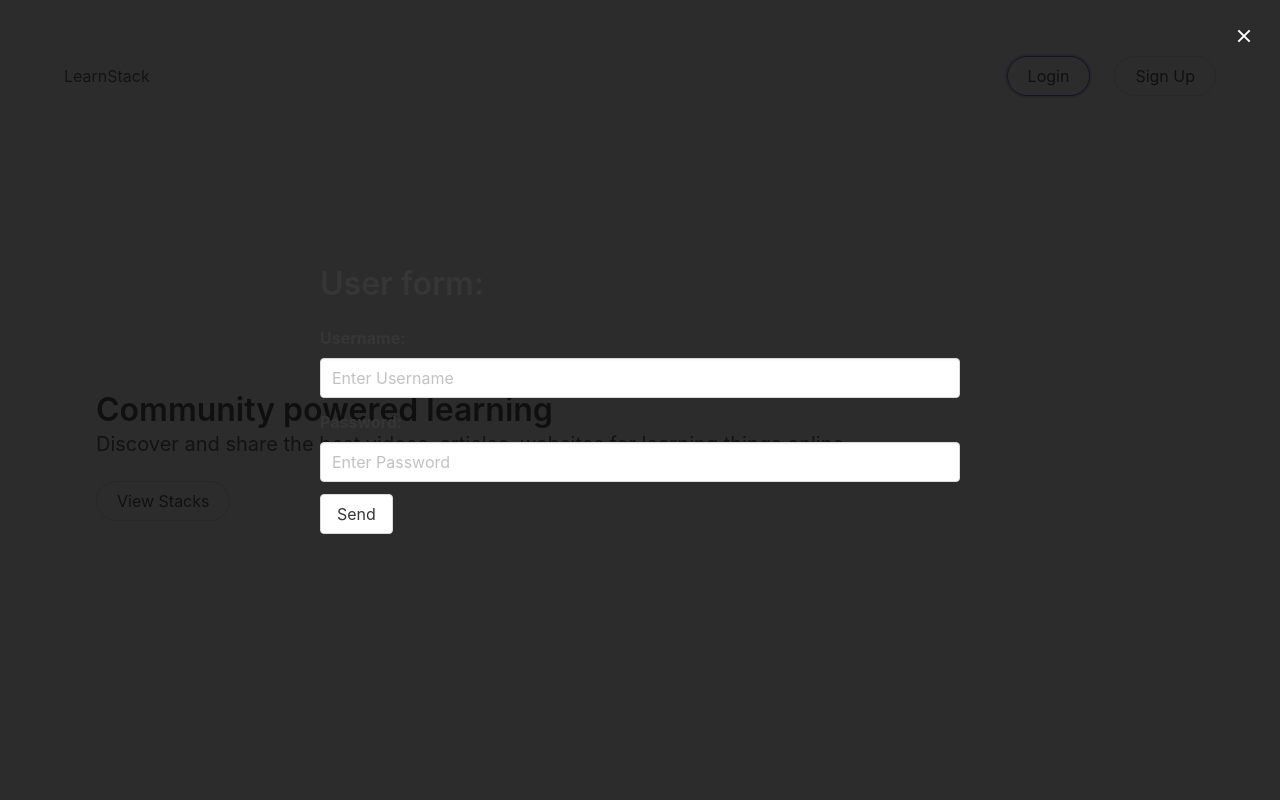
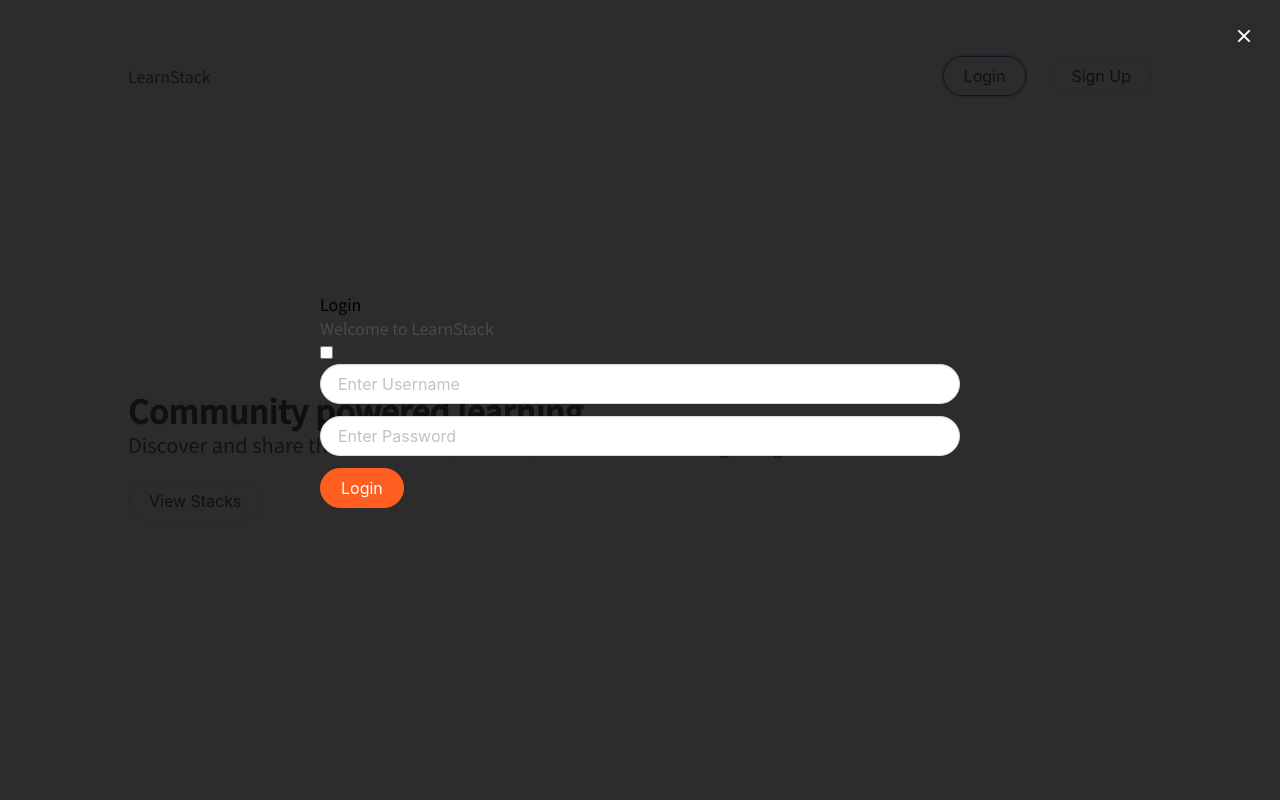
Before and after one commit to m15e/learnstack-react-frontend, a React (Create React App) app: page / in a window 1280 px wide. Both pictures are taken after a click on the button "Login". Built offline with nearby package versions, Linux system fonts and the light colour scheme.

Commit message:
ADD modal text changes depending on login/signup

```diff
--- a/src/App.css
+++ b/src/App.css
@@ -1,13 +1,18 @@
+body {
+  font-family: "Noto Sans JP", sans-serif; }
+
 .hero-head {
-  padding-top: 3rem;
-}
+  padding-top: 3rem; }
 
 .container {
-  max-width: 1152px;
-}
+  max-width: 1024px; }
 
-#newUser {
-  display: none;
-}
+.form-type {
+  color: #000; }
+
+.orange-white {
+  background-color: #ff5e21;
+  color: #fff;
+  border-color: #ff5e21; }
 
 /*# sourceMappingURL=App.css.map */
--- a/src/App.scss
+++ b/src/App.scss
@@ -1,3 +1,9 @@
+$orange: #ff5e21;
+
+body {
+  font-family: "Noto Sans JP", sans-serif; // 300 light, 400 regular, 500 medium
+}
+
 .hero-head {
   padding-top: 3rem;
 }
@@ -5,3 +11,17 @@
 .container {
   max-width: 1024px;
 }
+
+// #newUser {
+//   display: none;
+// }
+
+.form-type {
+  color: #000;
+}
+
+.orange-white {
+  background-color: $orange;
+  color: #fff;
+  border-color: $orange;
+}
--- a/src/components/HomePage.js
+++ b/src/components/HomePage.js
@@ -6,10 +6,13 @@
 
 const HomePage = props => {
   const userModal = document.querySelector('#userModal');
+  const setType = document.querySelectorAll('.set-form-type');
+  const [activeModal, setActiveModal] = useState(false);
+  const closeModal = () => setActiveModal(false);
 
-  const [activeModal, setActiveModal] = useState(false);
-
-  const closeModal = () => setActiveModal(false);
+  const changeModalText = text => {
+    [...setType].map(tag => tag.innerHTML = text );
+  };
 
   const setModal = newUser => {
     const userCheckBox = document.querySelector('#newUser');
@@ -18,9 +21,11 @@
     if (newUser) {
       userCheckBox.checked = true;
       setActiveModal(true);
+      changeModalText('Sign Up');
     } else {
       userCheckBox.checked = false;
       setActiveModal(true);
+      changeModalText('Login');
     };
 
   };
--- a/src/components/UsersForm.js
+++ b/src/components/UsersForm.js
@@ -1,4 +1,4 @@
-import React, { useState } from 'react';
+import React, { useState, useEffect } from 'react';
 import { connect } from 'react-redux';
 import { createUser, loginUser } from '../actions';
 
@@ -6,11 +6,7 @@
   const { createUser, loginUser } = props;
 
   const [state, setState] = useState({});
-  const [isSignUp, setIsSignUp] = useState(false);
-
-  const onCheck = e => {
-    setIsSignUp(e.target.checked);
-  };
+  const newUser = document.querySelector('#newUser');//.value;
 
   const onChange = e => {
     setState({
@@ -22,14 +18,14 @@
   const handleSubmit = e => {
     e.preventDefault();
 
-    console.log(isSignUp);
+    console.log(newUser.checked);
 
     const user = {
       username: state.username,
       password: state.password,
     };
 
-    if (isSignUp) {
+    if (newUser.checked) {
       createUser(user);
     } else {
       loginUser(user);
@@ -40,22 +36,21 @@
 
   return (
     <div className="users-form">
-      <h3 className="title is-3">User form:</h3>
+      <p className="form-type set-form-type">Login</p>
+      <p className="form-subtitle">Welcome to LearnStack</p>
       <form onSubmit={handleSubmit}>
-          <input type="checkbox" id="newUser" name="signup" onChange={onCheck} />
+          <input type="checkbox" id="newUser" name="signup" />
           <div className="field">
-            <label className="label">Username:</label>
             <div className="control">
-              <input className="input" type="text" name="username" placeholder="Enter Username" onChange={onChange} />
+              <input className="input is-rounded" type="text" name="username" placeholder="Enter Username" onChange={onChange} />
             </div>
           </div>
           <div className="field">
-            <label className="label">Password:</label>
             <div className="control">
-              <input className="input" type="password" name="password" placeholder="Enter Password" onChange={onChange} />
+              <input className="input is-rounded" type="password" name="password" placeholder="Enter Password" onChange={onChange} />
             </div>
           </div>
-        <button className="button" type="submit">Send</button>
+        <button className="button is-rounded orange-white set-form-type" type="submit">Login</button>
       </form>
     </div>
   )
```
Also changed, not shown: 2 other files (tests, documents, lock files or other folders).
